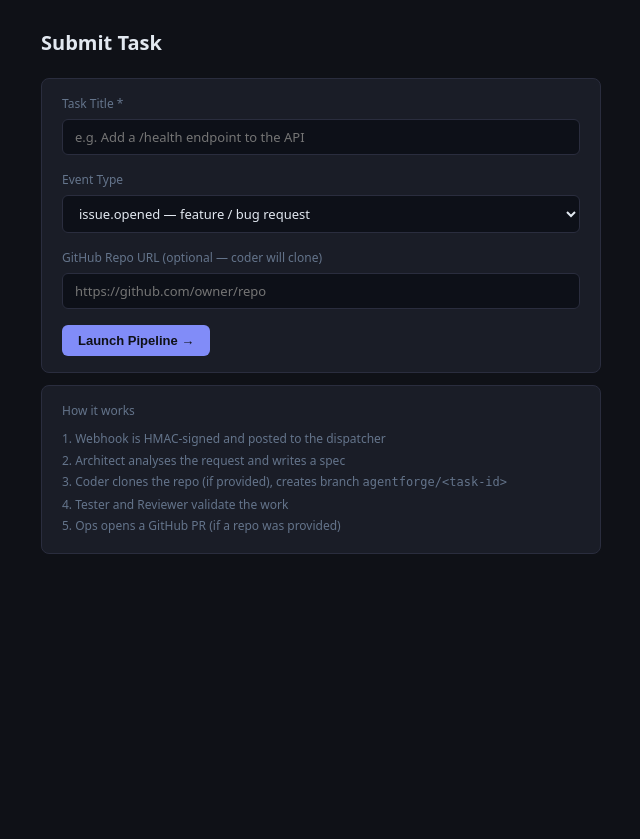
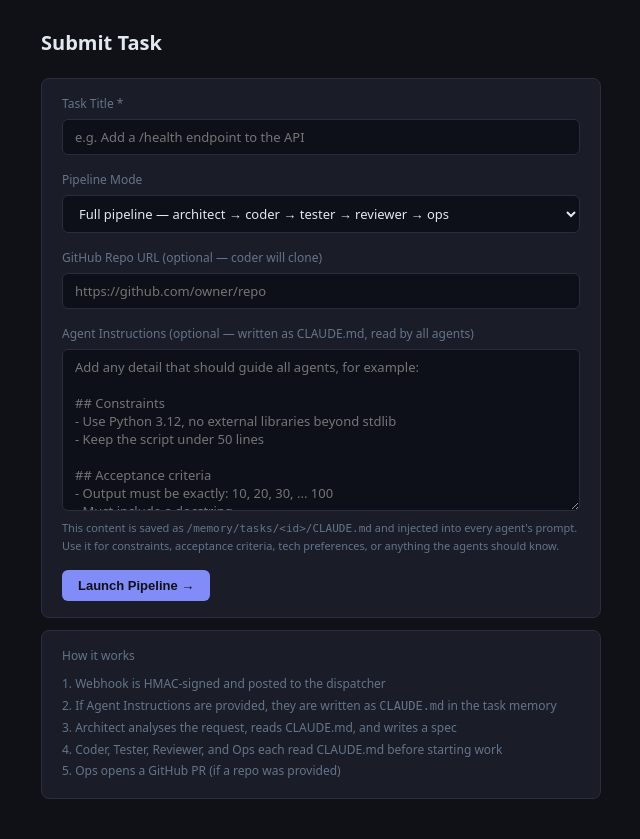
Before and after one commit to pdawson1983/KubernetesHyperVLab, a FastAPI app: page /submit in a window 1280 px wide. Shown: the part 52-891 px from the top of the page, without its empty margins (73-713 px from the left). Before the commit the page ends 606 px from the top, so only its background shows below. Run offline with FastAPI, Linux system fonts and the light colour scheme; parts of the project's set-up code (start-up, migrations or seed data) failed here and were passed over.

Commit message:
webui: context textarea, event clarity, auto-refresh, duration fix
Submit form:
- Event dropdown: plain English (Full pipeline / Deploy only)
- Context/Instructions textarea → written as /memory/tasks/<id>/CLAUDE.md
  by dispatcher and read by all 5 agents via entrypoint.sh

Auto-refresh:
- Fix: meta refresh moved into {% block head_extra %} in base.html (was in body)
- Dashboard: auto-refresh every 15s
- Task detail: auto-refresh every 5s when live or running/awaiting_approval

Other:
- Duration 0s → "< 1s" (mock runs show legible value)
- Dispatcher GET /task/<id>: live NFS task.json proxy for in-progress runs
- entrypoint.sh: task-scoped CLAUDE.md takes precedence over global
- webui image 20260511-113005, agent image 20260511-112123

Co-Authored-By: Claude Sonnet 4.6 <noreply@anthropic.com>

```diff
--- a/claude-agent/web-ui/app.py
+++ b/claude-agent/web-ui/app.py
@@ -51,6 +51,8 @@ def sign(payload_bytes: bytes) -> str:
 def fmt_duration(secs):
     if secs is None:
         return "—"
+    if secs == 0:
+        return "< 1s"
     if secs < 60:
         return f"{secs}s"
     return f"{secs // 60}m {secs % 60}s"
@@ -163,10 +165,13 @@ async def submit_task(
     title: str = Form(...),
     repo_url: str = Form(""),
     event: str = Form("issue.opened"),
+    context: str = Form(""),
 ):
     payload = {"event": event, "title": title}
     if repo_url.strip():
         payload["repoUrl"] = repo_url.strip()
+    if context.strip():
+        payload["context"] = context.strip()
     payload_bytes = json.dumps(payload).encode()
     sig = sign(payload_bytes)
     try:
--- a/claude-agent/web-ui/templates/base.html
+++ b/claude-agent/web-ui/templates/base.html
@@ -99,6 +99,7 @@
     .meta { font-size: 12px; color: var(--muted); }
     .repo-link { color: var(--purple); font-size: 12px; }
   </style>
+  {% block head_extra %}{% endblock %}
 </head>
 <body>
   <nav>
--- a/claude-agent/web-ui/templates/dashboard.html
+++ b/claude-agent/web-ui/templates/dashboard.html
@@ -1,5 +1,6 @@
 {% extends "base.html" %}
 {% block title %}Dashboard — AgentForge{% endblock %}
+{% block head_extra %}<meta http-equiv="refresh" content="15">{% endblock %}
 {% block content %}
 <h1>Pipeline Runs</h1>
 
--- a/claude-agent/web-ui/templates/submit.html
+++ b/claude-agent/web-ui/templates/submit.html
@@ -16,11 +16,10 @@
     </div>
 
     <div class="form-group">
-      <label for="event">Event Type</label>
+      <label for="event">Pipeline Mode</label>
       <select id="event" name="event">
-        <option value="issue.opened">issue.opened — feature / bug request</option>
-        <option value="issue.labeled">issue.labeled</option>
-        <option value="deployment.requested">deployment.requested</option>
+        <option value="issue.opened">Full pipeline — architect → coder → tester → reviewer → ops</option>
+        <option value="deployment.requested">Deploy only — skip straight to ops (code already ready)</option>
       </select>
     </div>
 
@@ -28,6 +27,33 @@
       <label for="repo_url">GitHub Repo URL <span style="color:var(--muted)">(optional — coder will clone)</span></label>
       <input type="url" id="repo_url" name="repo_url"
              placeholder="https://github.com/owner/repo">
+    </div>
+
+    <div class="form-group">
+      <label for="context">
+        Agent Instructions
+        <span style="color:var(--muted);font-weight:400;">
+          (optional — written as CLAUDE.md, read by all agents)
+        </span>
+      </label>
+      <textarea id="context" name="context" rows="8"
+        placeholder="Add any detail that should guide all agents, for example:
+
+## Constraints
+- Use Python 3.12, no external libraries beyond stdlib
+- Keep the script under 50 lines
+
+## Acceptance criteria
+- Output must be exactly: 10, 20, 30, ... 100
+- Must include a docstring
+
+## Do not
+- Create a class, use a plain function
+- Add argparse or CLI arguments"></textarea>
+      <div style="font-size:11px;color:var(--muted);margin-top:4px;">
+        This content is saved as <code>/memory/tasks/&lt;id&gt;/CLAUDE.md</code> and injected into every agent's prompt.
+        Use it for constraints, acceptance criteria, tech preferences, or anything the agents should know.
+      </div>
     </div>
 
     <button type="submit" class="btn btn-primary">Launch Pipeline →</button>
@@ -38,9 +64,9 @@
   <div class="meta" style="margin-bottom:8px;">How it works</div>
   <div style="font-size:12px;color:var(--muted);line-height:1.8;">
     1. Webhook is HMAC-signed and posted to the dispatcher<br>
-    2. Architect analyses the request and writes a spec<br>
-    3. Coder clones the repo (if provided), creates branch <code>agentforge/&lt;task-id&gt;</code><br>
-    4. Tester and Reviewer validate the work<br>
+    2. If Agent Instructions are provided, they are written as <code>CLAUDE.md</code> in the task memory<br>
+    3. Architect analyses the request, reads CLAUDE.md, and writes a spec<br>
+    4. Coder, Tester, Reviewer, and Ops each read CLAUDE.md before starting work<br>
     5. Ops opens a GitHub PR (if a repo was provided)
   </div>
 </div>
--- a/claude-agent/web-ui/templates/task.html
+++ b/claude-agent/web-ui/templates/task.html
@@ -1,8 +1,10 @@
 {% extends "base.html" %}
 {% block title %}{{ run.title or run.task_id }} — AgentForge{% endblock %}
+{% block head_extra %}
 {% if live or run.status in ('running', 'awaiting_approval') %}
 <meta http-equiv="refresh" content="5">
 {% endif %}
+{% endblock %}
 {% block content %}
 <div style="margin-bottom:16px;">
   <a href="/" style="color:var(--muted);text-decoration:none;font-size:12px;">← Dashboard</a>
--- a/helm/claude-agents-v6/templates/webhook/dispatcher.yaml
+++ b/helm/claude-agents-v6/templates/webhook/dispatcher.yaml
@@ -252,6 +252,12 @@ spec:
                         meta_file = task_base / "task.json"
                         meta_file.write_text(json.dumps(task_meta, indent=2))
                         os.chmod(str(meta_file), 0o666)
+                        context = payload.get("context", "").strip()
+                        if context:
+                          claude_md = task_base / "CLAUDE.md"
+                          claude_md.write_text(context)
+                          os.chmod(str(claude_md), 0o666)
+                          print("[dispatcher] task CLAUDE.md written for " + task_id, flush=True)
                         print("[dispatcher] task_id=" + task_id + " inbox written", flush=True)
                       else:
                         task_id = payload.get("task_id", "")
--- a/helm/claude-agents-v6/values.yaml
+++ b/helm/claude-agents-v6/values.yaml
@@ -28,7 +28,7 @@ global:
   image:
     # Push: podman push 192.168.100.11:30500/claude-agent:<tag> --tls-verify=false
     repository: 192.168.100.11:30500/claude-agent
-    tag: "20260510-212544"
+    tag: "20260511-112123"
     pullPolicy: IfNotPresent
   model: claude-sonnet-4-20250514
   resources:
@@ -237,7 +237,7 @@ webui:
   enabled: true
   image:
     repository: 192.168.100.11:30500/agentforge-webui
-    tag: "20260511-111333"
+    tag: "20260511-113005"
     pullPolicy: IfNotPresent
   port: 8000
   resources:
```
Also changed, not shown: 1 other file.
